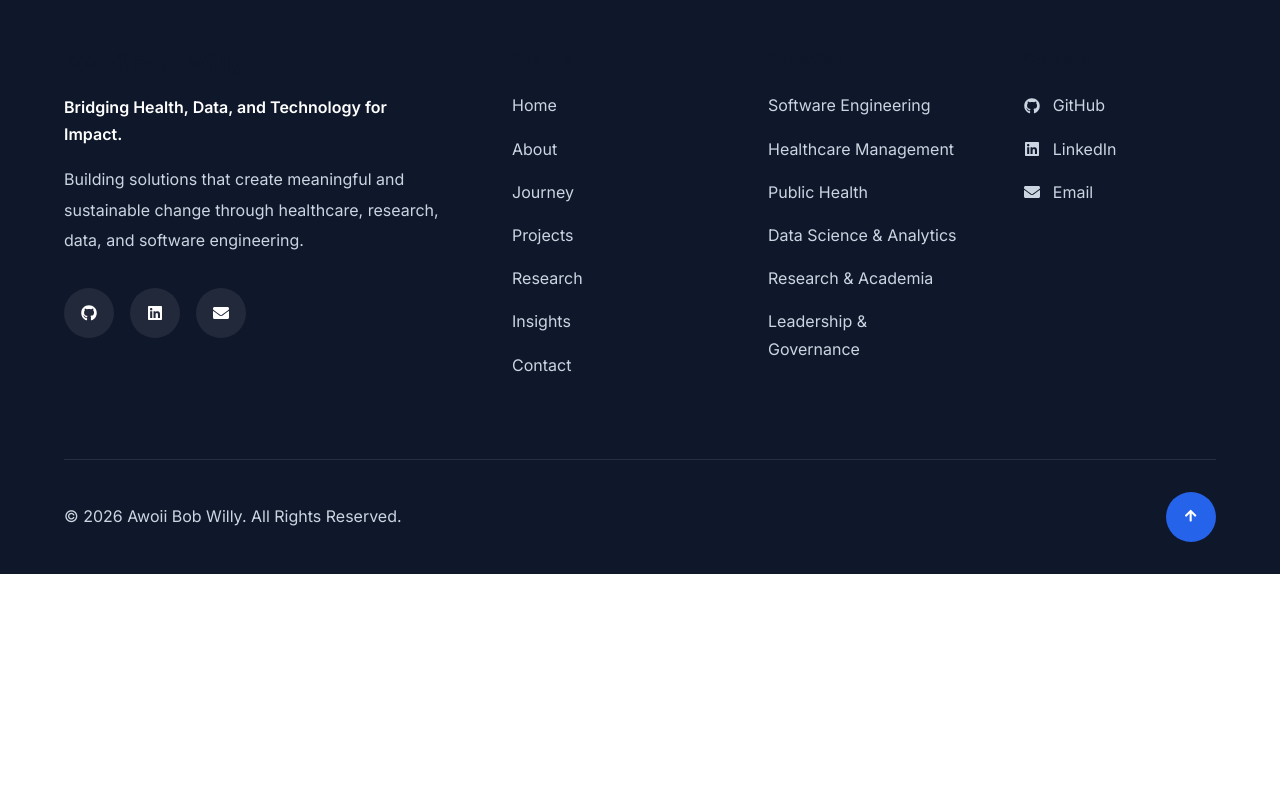
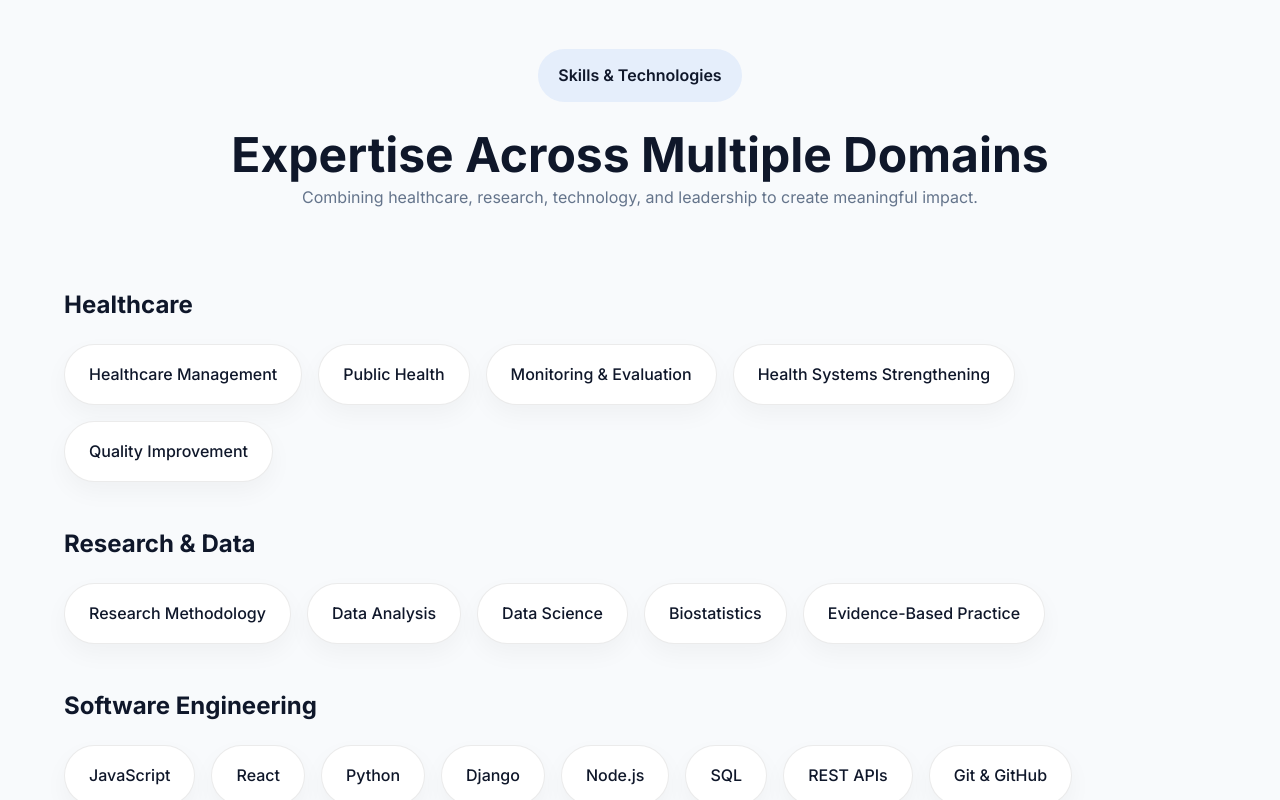
Before and after one commit to awoiibobwilly/abwp-frontend, a React (Vite) app: page /about in a window 1280 px wide. Shown: the part 10560-11360 px from the top of the page. Before the commit the page ends 11134 px from the top, so only its background shows below. Built offline with nearby package versions, Linux system fonts and the light colour scheme.

Commit message:
about: added skills section

```diff
--- /dev/null
+++ b/src/components/about/Skills.jsx
@@ -0,0 +1,73 @@
+import { skillsData } from "../../data/about/skillsData";
+
+import "../../styles/about/skills.css";
+
+function Skills() {
+  return (
+    <section className="skills section">
+
+      <div className="container">
+
+        {/* Header */}
+
+        <div className="skills-header">
+
+          <span className="skills-badge">
+            Skills & Technologies
+          </span>
+
+          <h2 className="section-title">
+            Expertise Across Multiple Domains
+          </h2>
+
+          <p className="section-subtitle">
+            Combining healthcare, research, technology,
+            and leadership to create meaningful impact.
+          </p>
+
+        </div>
+
+
+        {/* Categories */}
+
+        <div className="skills-wrapper">
+
+          {skillsData.map((group, index) => (
+
+            <div
+              className="skill-category"
+              key={index}
+            >
+
+              <h3>
+                {group.category}
+              </h3>
+
+              <div className="skill-pills">
+
+                {group.skills.map((skill, i) => (
+
+                  <span
+                    className="skill-pill"
+                    key={i}
+                  >
+                    {skill}
+                  </span>
+
+                ))}
+
+              </div>
+
+            </div>
+
+          ))}
+
+        </div>
+
+      </div>
+
+    </section>
+  );
+}
+
+export default Skills;
--- /dev/null
+++ b/src/data/about/skillsData.js
@@ -0,0 +1,48 @@
+export const skillsData = [
+    {
+      category: "Healthcare",
+      skills: [
+        "Healthcare Management",
+        "Public Health",
+        "Monitoring & Evaluation",
+        "Health Systems Strengthening",
+        "Quality Improvement",
+      ],
+    },
+
+    {
+      category: "Research & Data",
+      skills: [
+        "Research Methodology",
+        "Data Analysis",
+        "Data Science",
+        "Biostatistics",
+        "Evidence-Based Practice",
+      ],
+    },
+
+    {
+      category: "Software Engineering",
+      skills: [
+        "JavaScript",
+        "React",
+        "Python",
+        "Django",
+        "Node.js",
+        "SQL",
+        "REST APIs",
+        "Git & GitHub",
+      ],
+    },
+
+    {
+      category: "Leadership",
+      skills: [
+        "Strategic Leadership",
+        "Governance",
+        "Project Management",
+        "Mentorship",
+        "Team Building",
+      ],
+    },
+  ];
--- a/src/pages/About.jsx
+++ b/src/pages/About.jsx
@@ -7,6 +7,7 @@ import Leadership from "../components/about/Leadership";
 import HealthcareExperience from "../components/about/HealthcareExperience";
 import TechnologyExperience from "../components/about/TechnologyExperience";
 import ResearchInterests from "../components/about/ResearchInterests";
+import Skills from "../components/about/Skills";
 
 function About() {
   return (
@@ -29,6 +30,8 @@ function About() {
 
       <ResearchInterests />
 
+      <Skills />
+
 
     </>
   );
--- /dev/null
+++ b/src/styles/about/skills.css
@@ -0,0 +1,119 @@
+/* ==========================================
+   SKILLS
+========================================== */
+
+.skills{
+    background:#f8fafc;
+}
+
+
+/* ==========================================
+   HEADER
+========================================== */
+
+.skills-header{
+
+    max-width:850px;
+
+    text-align:center;
+
+    margin:0 auto 5rem;
+
+}
+
+
+.skills-badge{
+
+    display:inline-block;
+
+    padding:.8rem 1.3rem;
+
+    border-radius:999px;
+
+    background:rgba(59,130,246,.1);
+
+    color:var(--primary);
+
+    font-weight:600;
+
+    margin-bottom:1.5rem;
+
+}
+
+
+/* ==========================================
+   WRAPPER
+========================================== */
+
+.skills-wrapper{
+
+    display:flex;
+
+    flex-direction:column;
+
+    gap:3rem;
+
+}
+
+
+/* ==========================================
+   CATEGORY
+========================================== */
+
+.skill-category h3{
+
+    margin-bottom:1.5rem;
+
+    color:var(--dark);
+
+}
+
+
+/* ==========================================
+   PILLS
+========================================== */
+
+.skill-pills{
+
+    display:flex;
+
+    flex-wrap:wrap;
+
+    gap:1rem;
+
+}
+
+
+/* ==========================================
+   PILL
+========================================== */
+
+.skill-pill{
+
+    padding:1rem 1.5rem;
+
+    border-radius:999px;
+
+    background:white;
+
+    border:1px solid rgba(0,0,0,.08);
+
+    box-shadow:
+        0 10px 25px rgba(0,0,0,.04);
+
+    transition:.3s;
+
+    font-weight:500;
+
+}
+
+
+.skill-pill:hover{
+
+    background:var(--primary);
+
+    color:white;
+
+    transform:translateY(-4px);
+
+}
```
